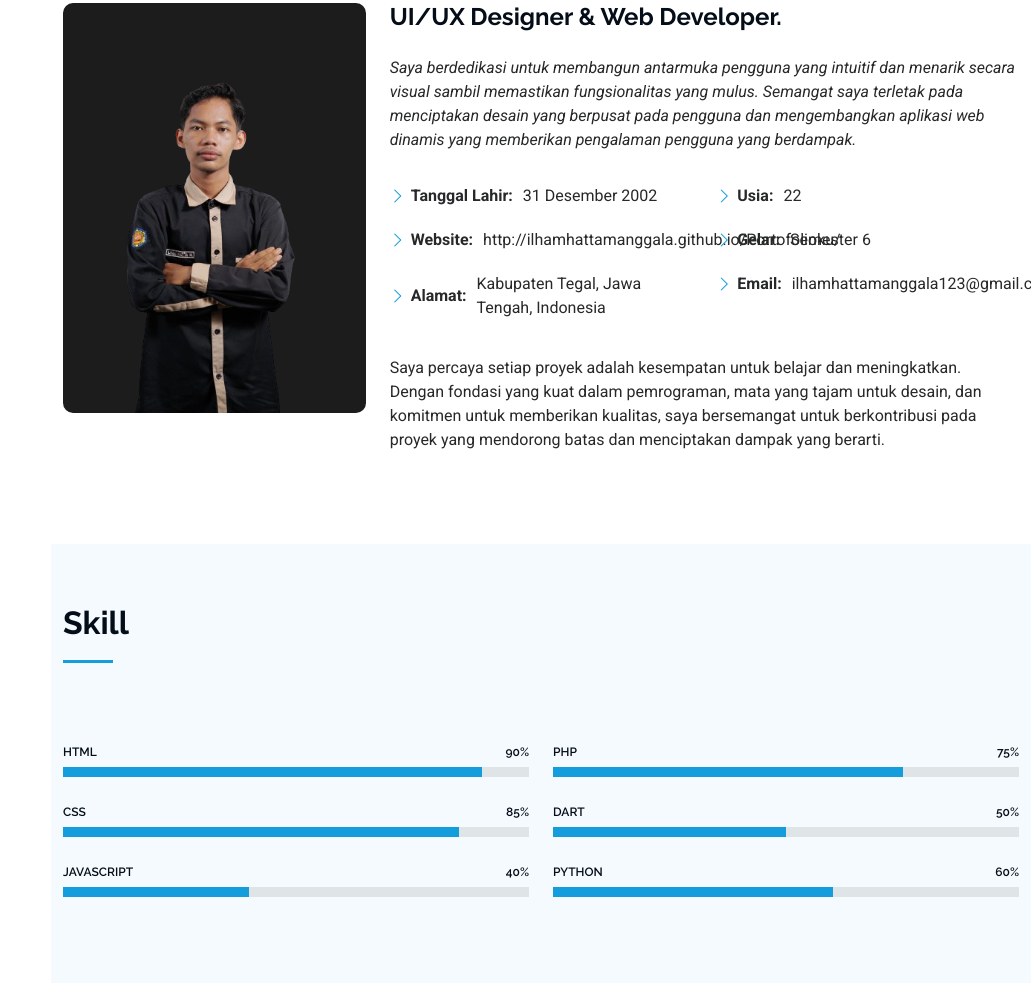
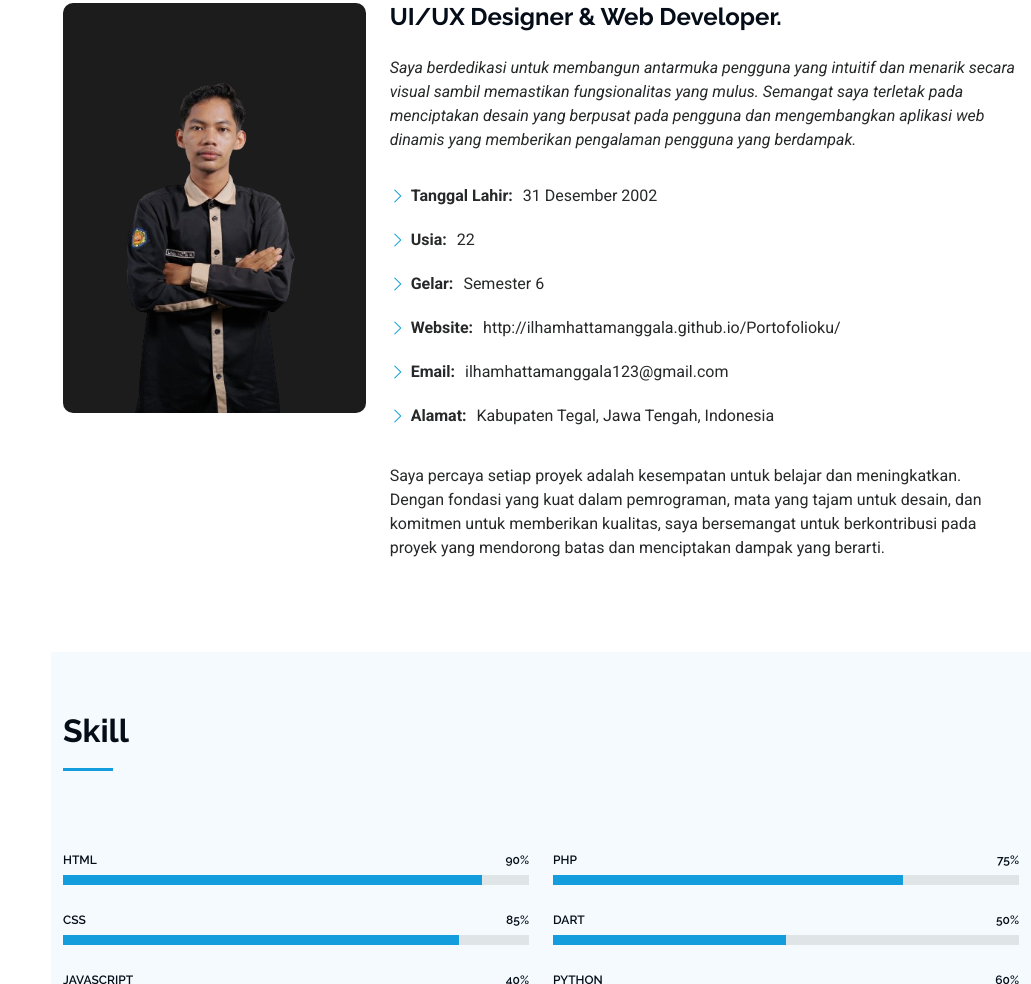
Before and after one commit to IlhamHattaManggala/Portofolioku, a plain HTML site: page index.html in a window 1280 px wide. Shown: the part 1139-2123 px from the top of the page, without its empty margins (249-1280 px from the left). Drawn offline with Linux system fonts and the light colour scheme.

Commit message:
Update index.html

```diff
--- a/index.html
+++ b/index.html
@@ -109,25 +109,21 @@
               berdampak.
             </p>
             <div class="row">
-              <div class="col-lg-6">
+              <div class="col-lg-12">
                 <ul>
                   <li><i class="bi bi-chevron-right"></i> <strong>Tanggal Lahir:</strong> <span>31 Desember
                       2002</span></li>
+                  <li><i class="bi bi-chevron-right"></i> <strong>Usia:</strong> <span>22</span></li>
+                  <li><i class="bi bi-chevron-right"></i> <strong>Gelar:</strong> <span>Semester 6</span>
+                  </li>
                   <li><i class="bi bi-chevron-right"></i> <strong>Website:</strong>
                     <span>http://ilhamhattamanggala.github.io/Portofolioku/</span>
-                  </li>
-                  <li><i class="bi bi-chevron-right"></i> <strong>Alamat:</strong> <span>Kabupaten Tegal, Jawa
-                      Tengah, Indonesia</span></li>
-                </ul>
-              </div>
-              <div class="col-lg-6">
-                <ul>
-                  <li><i class="bi bi-chevron-right"></i> <strong>Usia:</strong> <span>22</span></li>
-                  <li><i class="bi bi-chevron-right"></i> <strong>Gelar:</strong> <span>Semester 6</span>
                   </li>
                   <li><i class="bi bi-chevron-right"></i> <strong>Email:</strong>
                     <span>ilhamhattamanggala123@gmail.com</span>
                   </li>
+                  <li><i class="bi bi-chevron-right"></i> <strong>Alamat:</strong> <span>Kabupaten Tegal, Jawa
+                      Tengah, Indonesia</span></li>
                 </ul>
               </div>
             </div>
```
